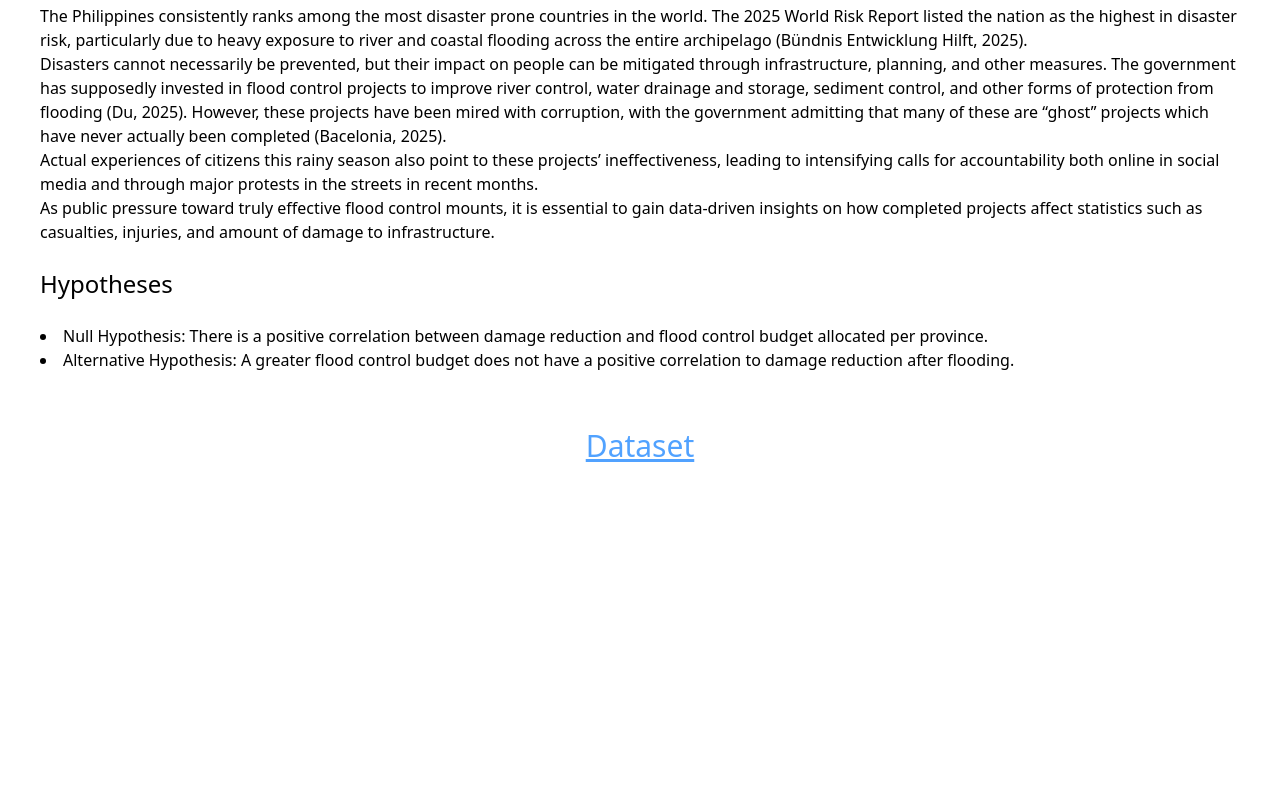
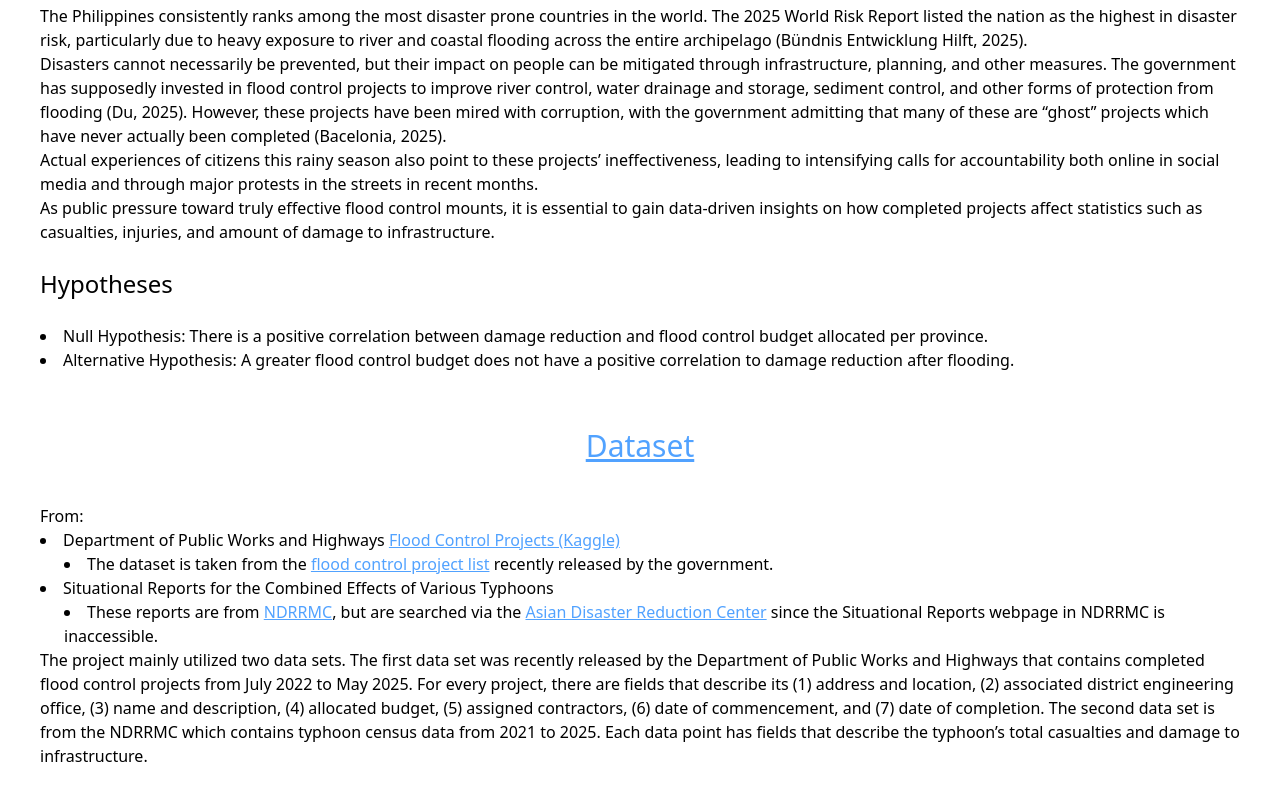
Before and after one commit to galierie/drowning-in-budget, a SvelteKit app: page / in a window 1280 px wide. Shown: the part 596-1396 px from the top of the page. Before the commit the page ends 1116 px from the top, so only its background shows below. Built offline with nearby package versions, Linux system fonts and the light colour scheme.

Commit message:
feat: add dataset information

```diff
--- a/src/routes/+page.svelte
+++ b/src/routes/+page.svelte
@@ -31,3 +31,23 @@
 
 <h1 class="text-3xl text-center mt-8 mb-4"><a href="https://docs.google.com/spreadsheets/d/1L5P4t8nBkBhUKDnGK6RVSqPo_8ItdH7pC6P_bCUHJoY/edit?gid=0#gid=0" class="underline text-blue-400">Dataset</a></h1>
 <br />
+
+<p>From:</p>
+<ul class="list-disc list-inside">
+  <li>
+    Department of Public Works and Highways <a href="http://kaggle.com/datasets/bwandowando/dpwh-flood-control-projects" class="underline text-blue-400">Flood Control Projects (Kaggle)</a>
+
+    <ul class="list-disc list-inside ml-6">
+      <li>The dataset is taken from the <a href="https://sumbongsapangulo.ph/" class="underline text-blue-400">flood control project list</a> recently released by the government.</li>
+    </ul>
+  </li>
+  <li>
+    Situational Reports for the Combined Effects of Various Typhoons
+
+    <ul class="list-disc list-inside ml-6">
+      <li>These reports are from <a href="https://ndrrmc.gov.ph/disaster-reports.html" class="underline text-blue-400">NDRRMC</a>, but are searched via the <a href="https://www.adrc.asia/latest_disaster.php?country%5B%5D=608&event%5B%5D=8&event%5B%5D=10&event%5B%5D=11&event%5B%5D=21&event%5B%5D=22&event%5B%5D=28&event%5B%5D=30&event%5B%5D=31&event%5B%5D=32&word=&duration_start=&duration_end=&order=1&per_page=25" class="underline text-blue-400">Asian Disaster Reduction Center</a> since the Situational Reports webpage in NDRRMC is inaccessible.</li>
+    </ul>
+  </li>
+</ul>
+<p>The project mainly utilized two data sets. The first data set was recently released by the Department of Public Works and Highways that contains completed flood control projects from July 2022 to May 2025.  For every project, there are fields that describe its (1) address and location, (2) associated district engineering office, (3) name and description, (4) allocated budget, (5) assigned contractors, (6) date of commencement, and (7) date of completion.  The second data set is from the NDRRMC which contains typhoon census data from 2021 to 2025.  Each data point has fields that describe the typhoon’s total casualties and damage to infrastructure.</p>
+<br />
```
